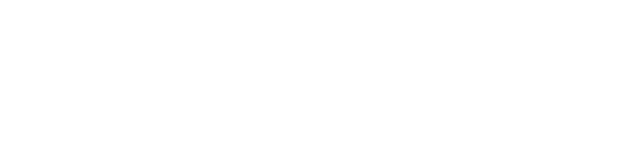
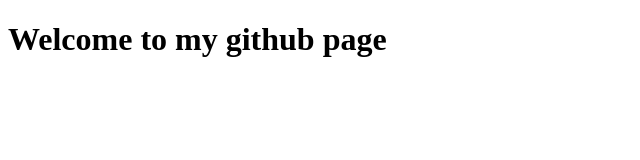
Before and after one commit to basquiat13/lailah.github.io, a plain HTML site: page index.html in a window 1280 px wide. Shown: the whole page, without its empty margins (0-640 px from the left). Drawn offline with Linux system fonts and the light colour scheme.

Commit message:
Update index.html

```diff
--- a/index.html
+++ b/index.html
@@ -3,4 +3,7 @@
   <head>
     <Title> My Webpage! </Title>
   </head>
+   <body>
+    <h1>Welcome to my github page</h1>
+  </body>
 </html>
```
